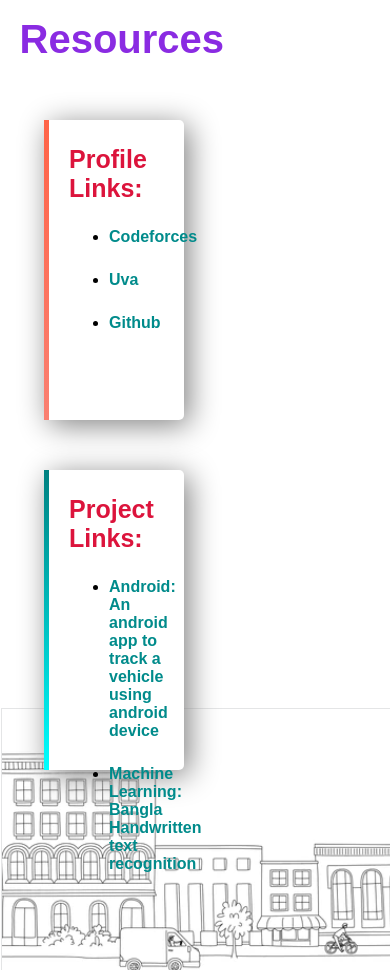
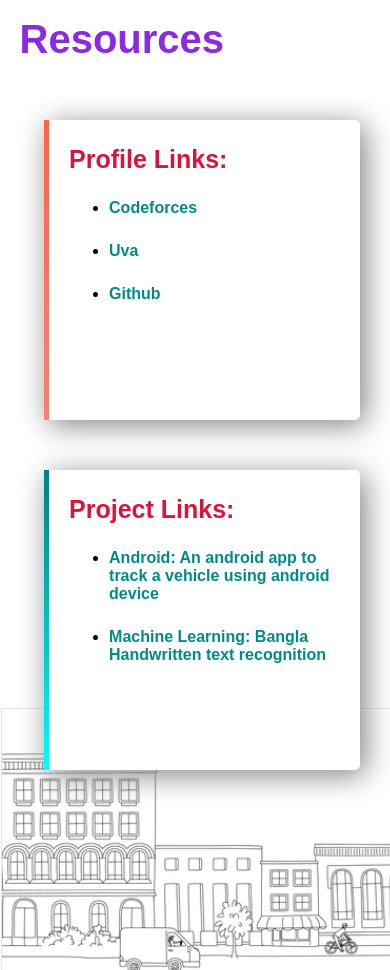
Before and after one commit to yasirnabil534/Personal-portfolio, a plain HTML site: page index.html in a window 390 px wide. Shown: the part 2000-2970 px from the top of the page. Drawn offline with Linux system fonts and the light colour scheme.

Commit message:
Edit responsiveness

```diff
--- a/style.css
+++ b/style.css
@@ -250,29 +250,33 @@
         width: fit-content;
     }
     .left-box{
-        width: 40%;
+        width: 90%;
         /* border: 1px solid black; */
         height: 300px;
         margin-left: 7%;
+        margin-right: 7%;
         box-shadow: 5px 5px 30px gray;
         border-radius: 5px;
         background-color: white;
         border-image: linear-gradient(180deg, tomato, salmon);
         border-image-slice: 1;
         border-left: 5px solid;
+        border-right: 5px;
         /* color: peru; */
     }
     .right-box{
-        width: 40%;
+        width: 90%;
         /* border: 1px solid black; */
         height: 300px;
         margin-left: 7%;
+        margin-right: 7%;
         box-shadow: 5px 5px 30px gray;
         border-radius: 5px;
         background-color: white;
         border-image: linear-gradient(0deg, cyan, teal);
         border-image-slice: 1;
         border-left: 5px solid;
+        border-right: 5px;
         /* color: peru; */
     }
 }
```
